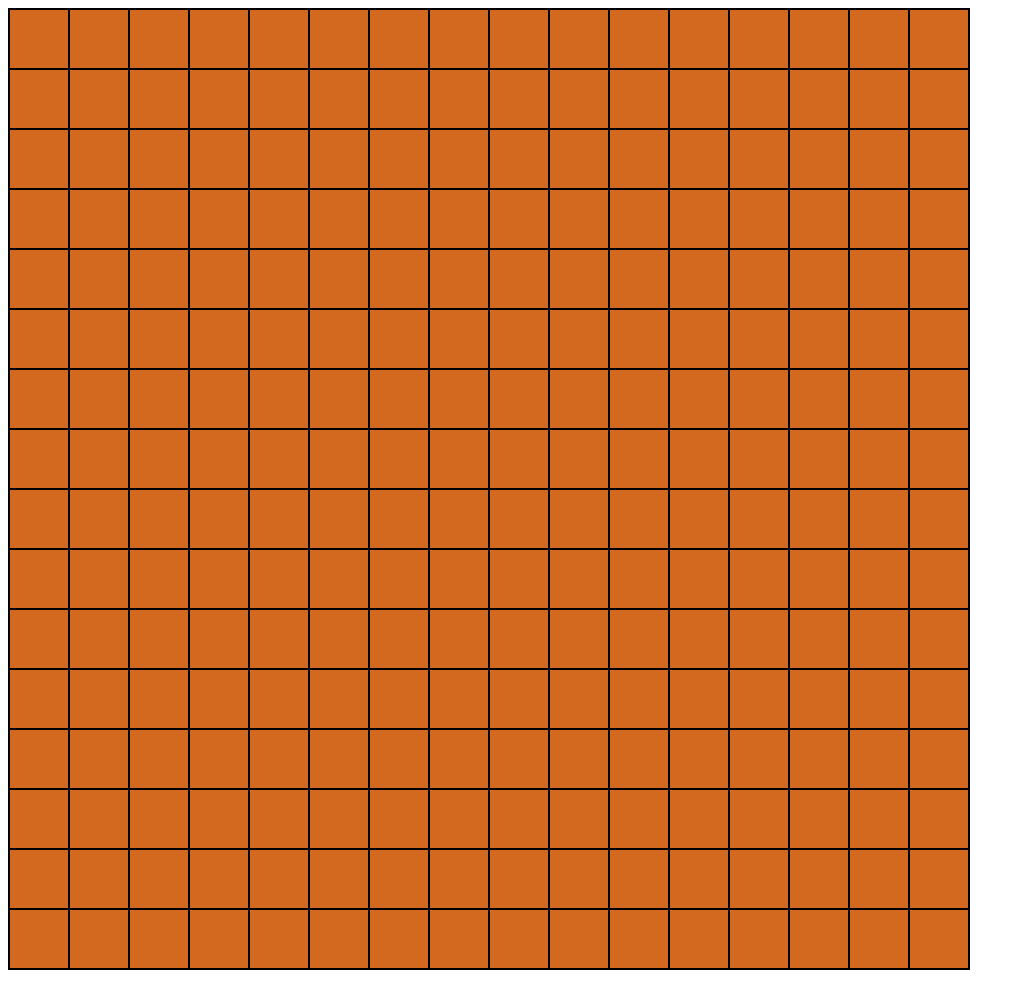
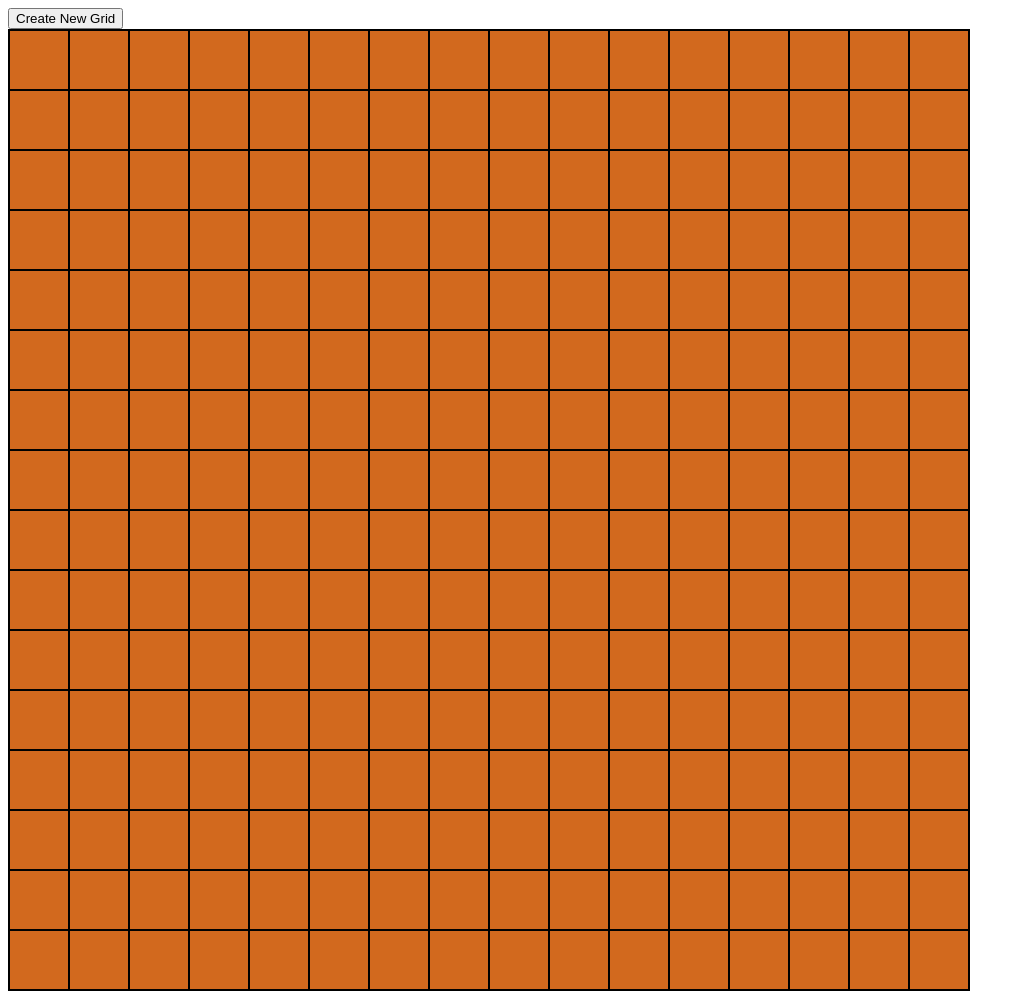
Before and after one commit to MoeMahdi21/etch-a-sketch, a plain HTML site: page index.html in a window 1280 px wide. Shown: the whole page, without its empty margins (0-1025 px from the left). Drawn offline with Linux system fonts and the light colour scheme.

Commit message:
create grid button to take grid size from the user

```diff
--- a/index.html
+++ b/index.html
@@ -7,6 +7,7 @@
     <title>Document</title>
   </head>
   <body>
+    <button id="grid-btn">Create New Grid</button>
     <div id="grid-container"></div>
     <script src="script.js" defer></script>
   </body>
```
